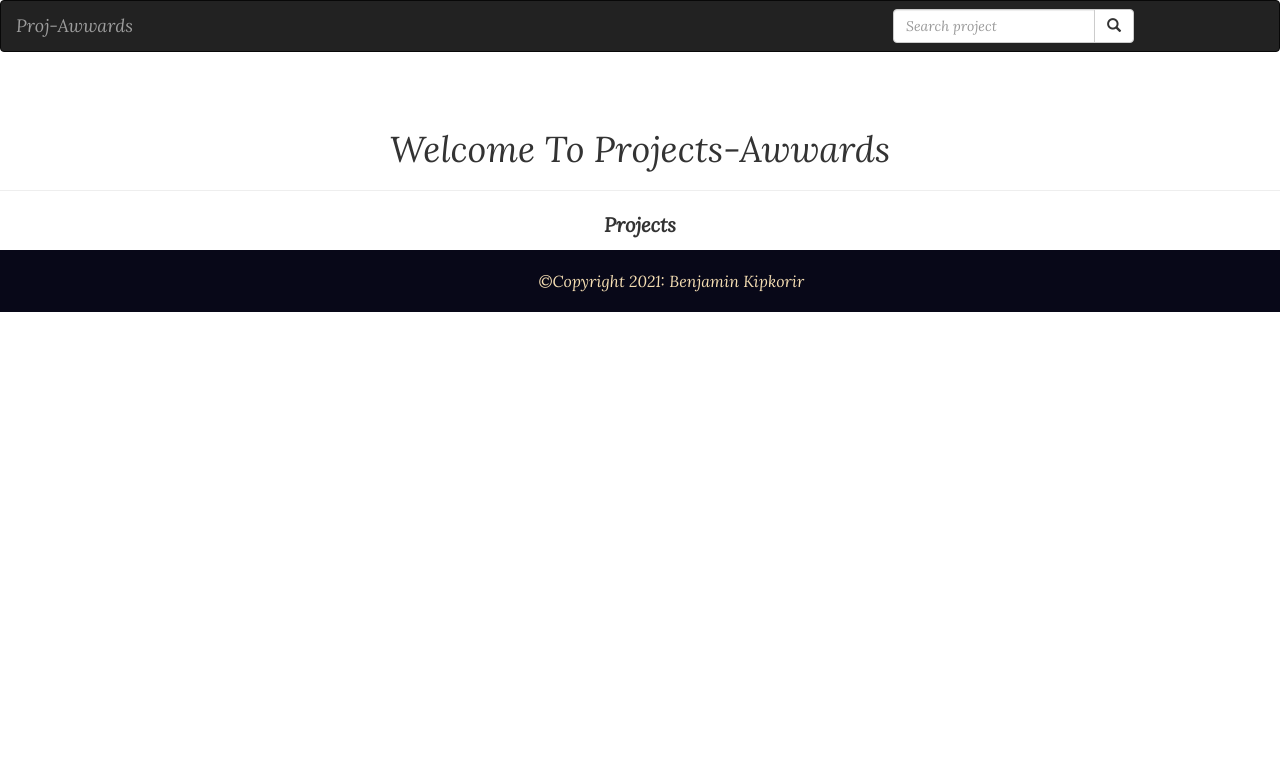
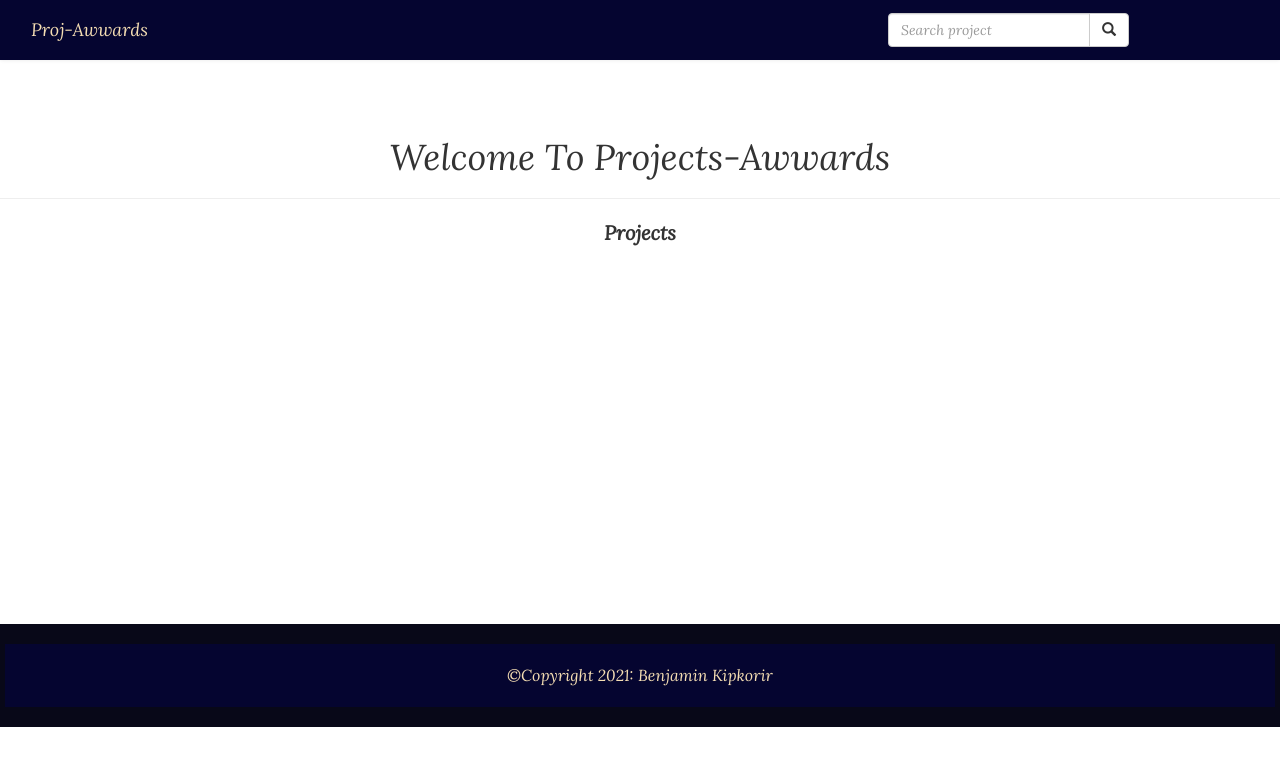
Before and after one commit to Kipkorir2017/Proj_Awwards, a Django app: page / in a window 1280 px wide. Shown: the top 766 px of the page. Run offline with Django 3.2, Linux system fonts and the light colour scheme; some libraries are stand-ins or nearby versions.

Commit message:
add changes to templates file and static file

```diff
--- a/awwards/templates/base.html
+++ b/awwards/templates/base.html
@@ -15,6 +15,7 @@
 
     {% bootstrap_css %}
     <link rel="stylesheet" href="{% static 'css/style.css' %}">
+
     <link rel="preconnect" href="https://fonts.googleapis.com">
     <link rel="preconnect" href="https://fonts.gstatic.com" crossorigin>
     <link href="https://fonts.googleapis.com/css2?family=Lora:ital@1&display=swap" rel="stylesheet">
@@ -23,6 +24,7 @@
 </head>
 <body>
     {% include "navbar.html" %}
+
     {% block content %}
 
     {%endblock%}
--- a/awwards/templates/index.html
+++ b/awwards/templates/index.html
@@ -1,6 +1,22 @@
 {%extends 'base.html'%}
 {% block content %}
 {{block.super}}
+<!DOCTYPE html>
+<html lang="en">
+<head>
+    <style>
+        *{
+            font-family: 'Lora', serif;
+
+        }
+        .introduction{
+            padding-bottom: 28%;
+        }
+    </style>
+</head>
+<body>
+
+
 <div id="homepage">
     <div id="overlay" class="row">
 
@@ -11,11 +27,10 @@
         </div>
 
 
-
         <div class="footer">
             <footer class="page-footer">
                 <div style=" font-size:12pt;">
-                    <div class="footer-copyright py-3" style="padding-left: 42%;">&#169;Copyright 2021: Benjamin
+                    <div class="footer-copyright py-3" style="padding-left: 42%;background-color:#050530;padding:20px;text-align:center;color:wheat">&#169;Copyright 2021: Benjamin
                         Kipkorir
                     </div>
                 </div>
@@ -25,3 +40,6 @@
 </div>
 
 {%endblock%}
+
+</body>
+</html>
--- a/awwards/templates/navbar.html
+++ b/awwards/templates/navbar.html
@@ -13,19 +13,31 @@
     {% else %}
     <title> project-awwards </title>
     {% endif %}
+    <style>
+         .navbar {
+            color: wheat;
+            background-color: #050530;
+            padding: 5px 16px;
+            border-radius: 0;
+            border: none;
+            box-shadow: 0 0 4px rgba(0, 0, 0, .1);
+        }
+    </style>
+
+
 </head>
 <body>
 
 <nav class="navbar navbar-inverse">
   <div class="container-fluid">
     <div class="navbar-header">
-      <a class="navbar-brand" href="/">Proj-Awwards</a>
+      <a class="navbar-brand" href="/" style="color:wheat">Proj-Awwards</a>
     </div>
 
       <!-- Adding a search form  -->
       <div class="col-sm-4 col-md-4 navbar-right">
 
-        <form class="navbar-form" role="search" action="{% url '' %}">
+        <form class="navbar-form" role="search" action="">
 
           <div class="input-group">
             <input type="text" class="form-control" placeholder="Search project" name="category">
--- a/static/css/style.css
+++ b/static/css/style.css
@@ -1,27 +1,15 @@
 
 *{
     font-family: 'Lora', serif;
-
 }
 #homepage{
     width: 100%;
     overflow: hidden;
     padding-top: 3%;
 }
-.container{
-    justify-content:space-around;
-}
 
 
-
-
-
-
-
-
-
-
-.footer {
+footer {
     background-color: #080818;
     box-sizing: border-box;
     color: wheat;
```
